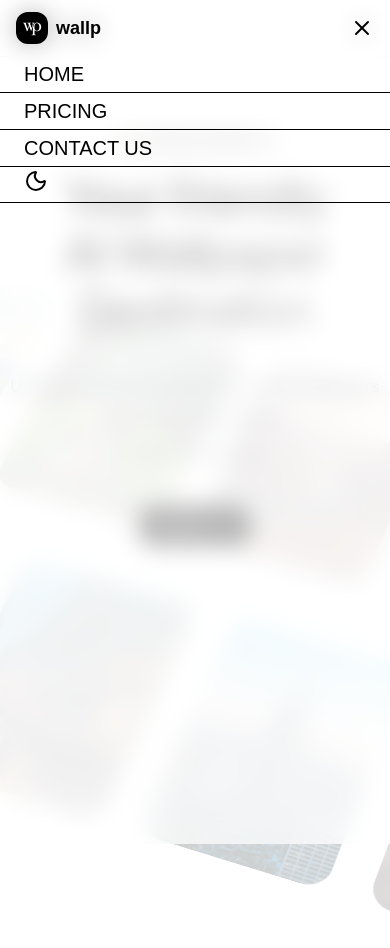
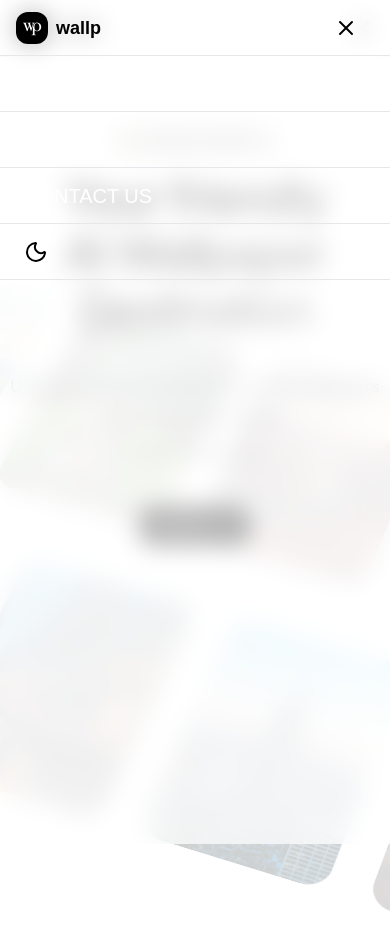
Before and after one commit to Vinit-M420/wallp-AI-wallpaper-hub, a Next.js app: page / in a window 390 px wide. Both pictures are taken after a click on the button 362 px from the left and 28 px from the top of the page. Shown: the top 948 px of the page. Built offline with nearby package versions, Linux system fonts and the light colour scheme.

Commit message:
Navbar for mobile was off, fixed it and symmetric

```diff
--- a/components/navbar.tsx
+++ b/components/navbar.tsx
@@ -130,7 +130,7 @@ export default function Navbar() {
               "fixed left-0 top-0 z-[150] h-screen w-screen overflow-auto bg-background/70 backdrop-blur-[12px]"
             )}
           >
-            <div className="container flex h-[3.5rem] items-center justify-between px-4 sm:px-6 lg:px-8">
+            <div className="container flex h-[3.5rem] items-center justify-between px-4 sm:px-6 lg:px-8 border-b dark:border-gray-800 border-gray-200">
               <Link className="text-lg flex gap-2 items-center font-bold" href="/">
                 <Image
                   src="/wplogo-white.png"
@@ -150,8 +150,7 @@ export default function Navbar() {
                 />
                 <p>wallp</p>
               </Link>
-              <button
-                className="ml-6 md:hidden"
+              <button className="mr-4 md:hidden"
                 onClick={() => setHamburgerMenuIsOpen((open) => !open)}
                 aria-label={hamburgerMenuIsOpen ? "Close menu" : "Open menu"}
               >
@@ -168,10 +167,10 @@ export default function Navbar() {
                 <motion.li
                   variants={mobileLinkVar} // Apply mobileLinkVar
                   key={item.id}
-                  className="border-grey-dark pl-6 py-1 border-b"
+                  className="border-b dark:border-gray-800 border-gray-200 pl-6 py-2 flex items-center h-[3.5rem]"
                 >
                   <Link
-                    className="hover:text-grey flex h-[var(--navigation-height)] w-full items-center text-xl transition-[color,transform] duration-300 md:text-sm md:transition-colors"
+                    className="hover:text-gray-400 flex h-[var(--navigation-height)] w-full items-center text-xl transition-[color,transform] duration-300 md:text-sm md:transition-colors text-white"
                     href={item.href}
                     onClick={() => handleScroll(item.href)}
                   >
@@ -179,11 +178,10 @@ export default function Navbar() {
                   </Link>
                 </motion.li>
               ))}
-              <motion.li
-                variants={mobileLinkVar} // Apply mobileLinkVar to theme toggler
-                className="border-grey-dark pl-6 py-0.5 border-b"
+              <motion.li variants={mobileLinkVar}
+                className="border-b dark:border-gray-800 border-gray-200 pl-6 py-2 flex items-center h-[3.5rem]"
               >
-                <AnimatedThemeToggler className="size-6" />
+                <AnimatedThemeToggler className="size-6 cursor-pointer hover:text-gray-400 transition-[color,transform] duration-300" />
               </motion.li>
             </motion.ul>
           </motion.nav>
```
